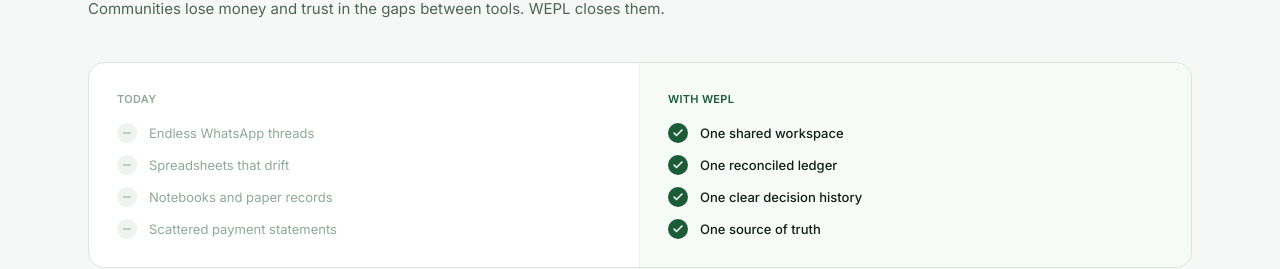
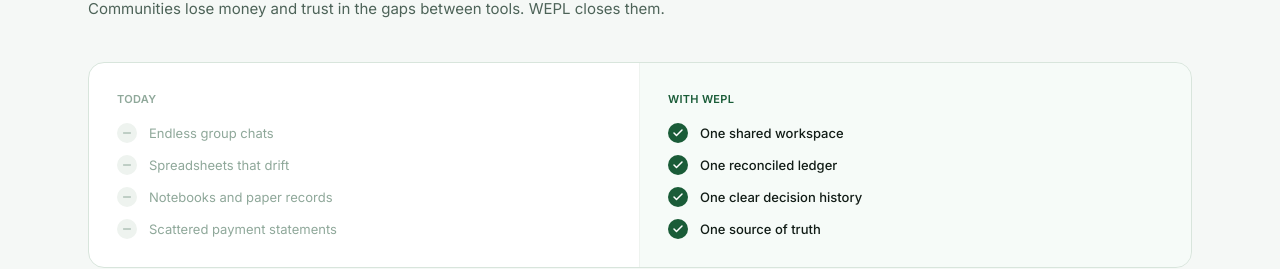
Before and after one commit to otungKe/wepl, a Next.js app in the folder web/: page / in a window 1280 px wide. Shown: the part 1519-1788 px from the top of the page. Built offline with nearby package versions, Linux system fonts and the light colour scheme.

Commit message:
fix(web/landing): drop brand name — 'group chats' instead of WhatsApp
Co-Authored-By: Claude Opus 4.8 <noreply@anthropic.com>
Claude-Session: https://claude.ai/code/session_017AP4Ucrhwkt1tvGR31zsKz

```diff
--- a/web/src/app/page.tsx
+++ b/web/src/app/page.tsx
@@ -35,7 +35,7 @@ const HERO_CHIPS = [
   { icon: Users, label: 'Real-time collaboration' },
 ]
 
-const TODAY = ['Endless WhatsApp threads', 'Spreadsheets that drift', 'Notebooks and paper records', 'Scattered payment statements']
+const TODAY = ['Endless group chats', 'Spreadsheets that drift', 'Notebooks and paper records', 'Scattered payment statements']
 const WITH_WEPL = ['One shared workspace', 'One reconciled ledger', 'One clear decision history', 'One source of truth']
 
 const TRUST = [
```
